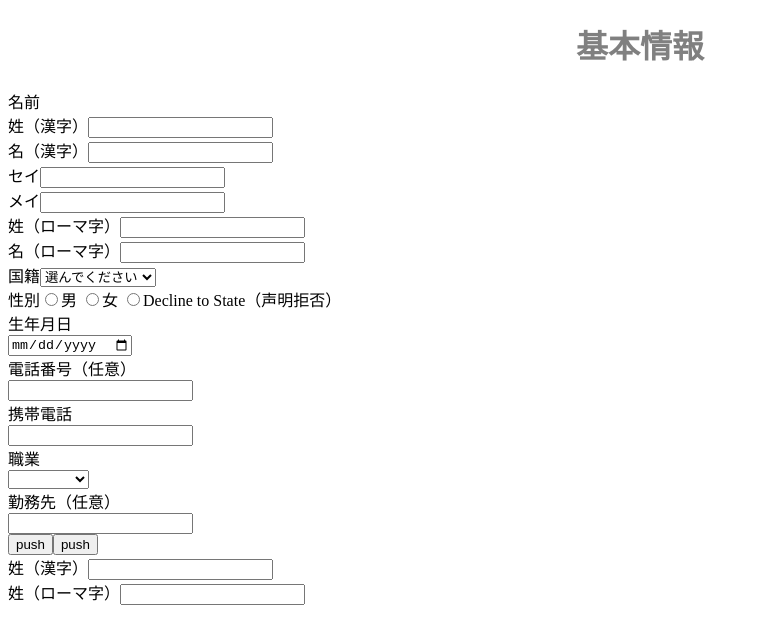
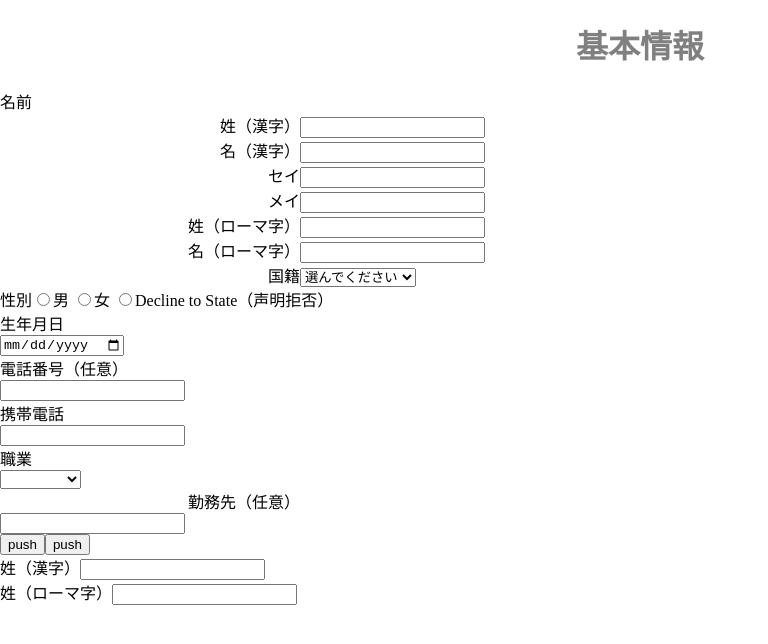
Before and after one commit to RigHakiko/20230214_SaiGaiYuShi_vue_copy_from_github02, a Vue app in the folder 20230208_01_project_vue2_cli_01/: page / in a window 1280 px wide. Shown: the top 644 px of the page, without its empty margins (0-768 px from the left). Built offline with nearby package versions, Linux system fonts and the light colour scheme.

Commit message:
弄body样式, 弄其他的样式, 遇到了问题

```diff
--- a/20230208_01_project_vue2_cli_01/src/components/Content01.vue
+++ b/20230208_01_project_vue2_cli_01/src/components/Content01.vue
@@ -3,37 +3,49 @@
         <h1>基本情報</h1>
         <div>
             <label>名前</label>
-            <div>姓（漢字）<input type="text" v-model="koJinJoHoZhy.cpNamesei" />
+            <div>
+                <label class="name description" >姓（漢字）</label>
+                <input type="text" v-model="koJinJoHoZhy.cpNamesei" />
                 <span class="errorMessage" id="cpNameseiWarmingTextFormat"
                     v-if="cpNameseiWarmingTextFormatFlag">フォーマットが間違っています。漢字で入力してください。</span>
                 <span class="errorMessage" id="cpNameseiWarmingTextTooLong"
                     v-if="cpNameseiWarmingTextTooLongFlag">入力した内容が長すぎます。再入力してください。</span>
             </div>
-            <div>名（漢字）<input type="text" v-model="koJinJoHoZhy.cpNamemei" />
+            <div>
+                <label class="name description">名（漢字）</label>
+                <input type="text" v-model="koJinJoHoZhy.cpNamemei" />
                 <span class="errorMessage" id="cpNamemeiWarmingTextFormat"
                     v-if="cpNamemeiWarmingTextFormatFlag">フォーマットが間違っています。漢字で入力してください。</span>
                 <span class="errorMessage" id="cpNamemeiWarmingTextTooLong"
                     v-if="cpNamemeiWarmingTextTooLongFlag">入力した内容が長すぎます。再入力してください。</span>
             </div>
-            <div>セイ<input type="text" v-model="koJinJoHoZhy.cpNameseikana" />
+            <div>
+                <label class="name description">セイ</label>
+                <input type="text" v-model="koJinJoHoZhy.cpNameseikana" />
                 <span class="errorMessage" id="cpNameseikanaWarmingTextFormat"
                     v-if="cpNameseikanaWarmingTextFormatFlag">フォーマットが間違っています。カタカナで入力してください。</span>
                 <span class="errorMessage" id="cpNameseikaneWarmingTextTooLong"
                     v-if="cpNameseikaneWarmingTextTooLongFlag">入力したカタカナが長すぎます。再入力してください。</span>
             </div>
-            <div>メイ<input type="text" v-model="koJinJoHoZhy.cpNamemeikana" />
+            <div>
+                <label class="name description">メイ</label>
+                <input type="text" v-model="koJinJoHoZhy.cpNamemeikana" />
                 <span class="errorMessage" id="cpNamemeikanaWarmingTextFormat"
                     v-if="cpNamemeikanaWarmingTextFormatFlag">フォーマットが間違っています。カタカナで入力してください。</span>
                 <span class="errorMessage" id="cpNamemeikanaWarmingTextTooLong"
                     v-if="cpNamemeikanaWarmingTextTooLongFlag">入力したカタカナが長すぎます。再入力してください。</span>
             </div>
-            <div>姓（ローマ字）<input type="text" v-model="koJinJoHoZhy.cuAlphlastname" />
+            <div>
+                <label class="name description">姓（ローマ字）</label>
+                <input type="text" v-model="koJinJoHoZhy.cuAlphlastname" />
                 <span class="errorMessage" id="cuAlphlastnameWarmingTextFormat"
                     v-if="cuAlphlastnameWarmingTextFormatFlag">フォーマットが間違っています。ローマ字で入力してください。</span>
                 <span class="errorMessage" id="cuAlphlastnameWarmingTextTooLong"
                     v-if="cuAlphlastnameWarmingTextTooLongFlag">入力したカタカナが長すぎます。再入力してください。</span>
             </div>
-            <div>名（ローマ字）<input type="text" v-model="koJinJoHoZhy.cuAlphfirstname" />
+            <div>
+                <label class="name description">名（ローマ字）</label>
+                <input type="text" v-model="koJinJoHoZhy.cuAlphfirstname" />
                 <span class="errorMessage" id="cuAlphfirstnameWarmingTextFormat"
                     v-if="cuAlphfirstnameWarmingTextFormatFlag">フォーマットが間違っています。ローマ字で入力してください。</span>
                 <span class="errorMessage" id="cuAlphfirstnameWarmingTextTooLong"
@@ -41,7 +53,7 @@
             </div>
         </div>
         <div>
-            <label>国籍</label>
+            <label class="description">国籍</label>
             <select v-model="koJinJoHoZhy.cpCountry">
                 <option disabled value="">選んでください</option>
                 <option>中国</option>
@@ -103,7 +115,7 @@
             </div>
         </div>
         <div>
-            <label>勤務先（任意）</label>
+            <label class="description">勤務先（任意）</label>
             <div>
                 <input type="text" v-model="koJinJoHoZhy.cpKinmusakiname" :disabled=musyokuFlag />
                 <span class="errorMessage" id="cpKinmusakinameWarmingTextTooLong"
@@ -376,6 +388,10 @@ export default {
 }
 </script>
 <style>
+body{
+    margin: 0px;
+    padding: 0px;
+}
 .errorMessage {
     color: red;
 }
@@ -383,4 +399,14 @@ h1{
     text-align: center;
     color: gray;
 }
+.name{
+    display: inline-block;
+    width: 300px;
+    text-align: right;
+}
+.description{
+    display: inline-block;
+    width: 300px;
+    text-align: right;
+}
 </style>
```
